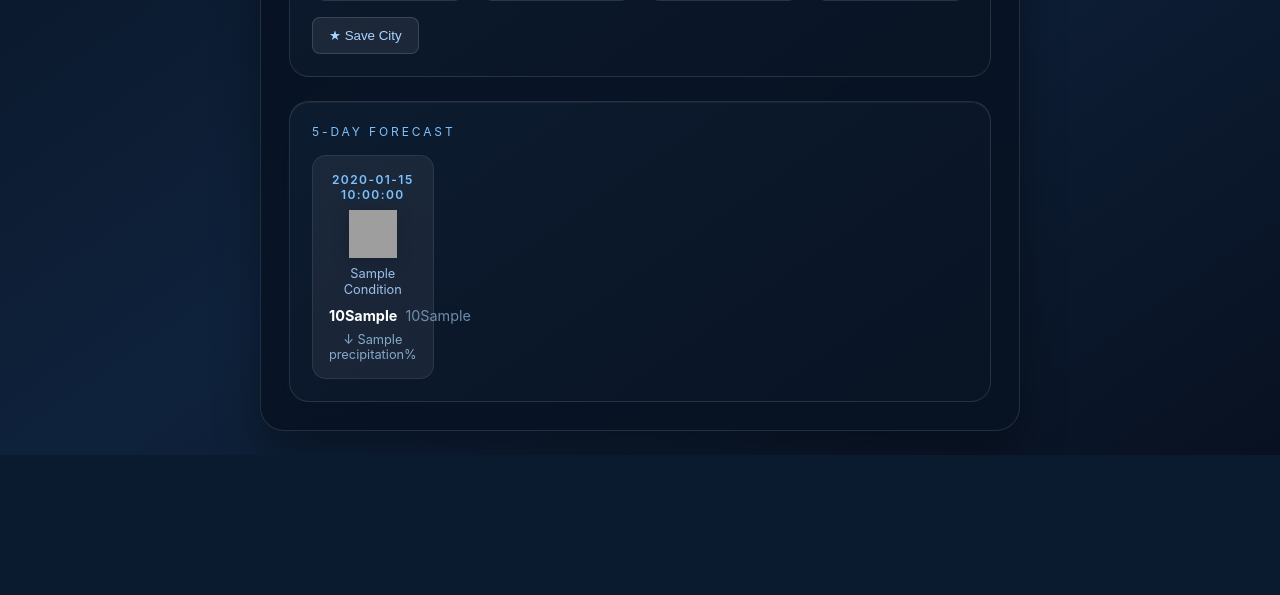
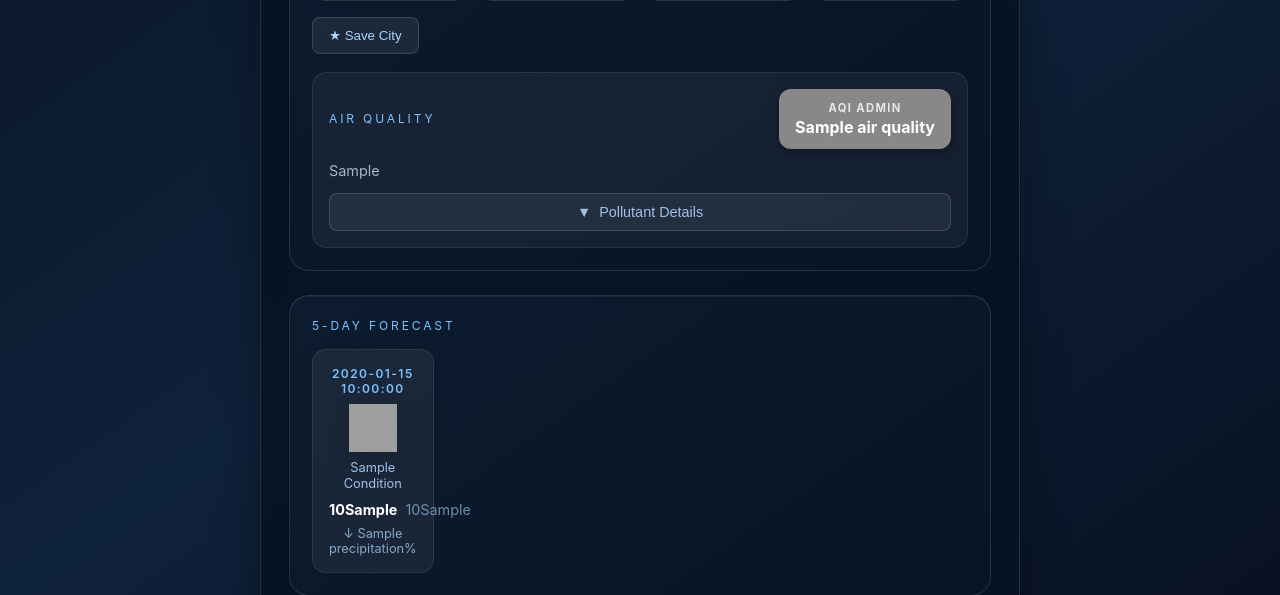
Before and after one commit to liulinda0517/WeatherApp, a Flask app: template templates/index.html in a window 1280 px wide. Shown: the part 509-1104 px from the top of the page. Before the commit the page ends 964 px from the top, so only its background shows below. Run offline with Flask 3, Linux system fonts and the light colour scheme; the template is opened without the code that fills it: most values are stand-ins (such as "Sample title", 1, 10 or a date in 2020); grey boxes are pictures that could not be loaded.

Commit message:
Implement issue #3: Add air quality information

```diff
--- a/app.py
+++ b/app.py
@@ -8,6 +8,7 @@ app = Flask(__name__)
 API_KEY = os.getenv("OPENWEATHER_API_KEY", "")
 BASE_URL = "https://api.openweathermap.org/data/2.5/weather"
 FORECAST_BASE_URL = "https://api.openweathermap.org/data/2.5/forecast"
+AIR_POLLUTION_BASE_URL = "https://api.openweathermap.org/data/2.5/air_pollution"
 
 
 def get_weather(city: str, units: str = "metric"):
@@ -51,6 +52,8 @@ def get_weather(city: str, units: str = "metric"):
         "pressure": main.get("pressure"),
         "unit_symbol": selected_units["label"],
         "wind_unit": selected_units["wind"],
+        "lat": data.get("coord", {}).get("lat"),
+        "lon": data.get("coord", {}).get("lon"),
     }
 
 
@@ -113,10 +116,58 @@ def get_forecast(city: str, units: str = "metric"):
     return forecast_list
 
 
+def get_air_quality(lat: float, lon: float):
+    """Fetch air quality data including AQI and pollutants."""
+    if not API_KEY:
+        raise RuntimeError("Missing OpenWeather API key.")
+
+    # AQI level mapping (1-5)
+    aqi_mapping = {
+        1: {"label": "Good", "color": "#22c55e", "advice": "Air quality is satisfactory."},
+        2: {"label": "Fair", "color": "#eab308", "advice": "Acceptable air quality for most."},
+        3: {"label": "Moderate", "color": "#f97316", "advice": "Sensitive groups may be affected."},
+        4: {"label": "Poor", "color": "#ef4444", "advice": "Everyone may be affected. Reduce outdoor activity."},
+        5: {"label": "Very Poor", "color": "#a855f7", "advice": "Avoid outdoor activity. Wear protection."},
+    }
+
+    params = {
+        "lat": lat,
+        "lon": lon,
+        "appid": API_KEY,
+    }
+
+    response = requests.get(AIR_POLLUTION_BASE_URL, params=params, timeout=10)
+    response.raise_for_status()
+    data = response.json()
+
+    if not data.get("list"):
+        raise ValueError("Unable to fetch air quality data.")
+
+    # Get the first (current) air quality data point
+    current = data["list"][0]
+    main = current.get("main", {})
+    components = current.get("components", {})
+
+    aqi_level = main.get("aqi", 3)  # Default to Moderate if not available
+    aqi_info = aqi_mapping.get(aqi_level, aqi_mapping[3])
+
+    return {
+        "aqi_level": aqi_level,
+        "aqi_label": aqi_info["label"],
+        "aqi_color": aqi_info["color"],
+        "aqi_advice": aqi_info["advice"],
+        "pm25": round(components.get("pm2_5", 0), 1),
+        "pm10": round(components.get("pm10", 0), 1),
+        "o3": round(components.get("o3", 0), 1),
+        "no2": round(components.get("no2", 0), 1),
+    }
+
+
 @app.route("/", methods=["GET", "POST"])
 def index():
     weather = None
     forecast = None
+    air_quality = None
     error = None
     city = ""
     units = "metric"
@@ -139,6 +190,15 @@ def index():
                     # Log forecast error but don't stop app - current weather still shows
                     print(f"Forecast error: {forecast_error}")
                     forecast = None
+
+                # Fetch air quality only if coordinates available
+                if weather and weather.get("lat") and weather.get("lon"):
+                    try:
+                        air_quality = get_air_quality(weather["lat"], weather["lon"])
+                    except Exception as aqi_error:
+                        # Log AQI error but don't stop app - current weather still shows
+                        print(f"Air quality error: {aqi_error}")
+                        air_quality = None
             except requests.RequestException:
                 error = "Weather service is unavailable right now. Please try again later."
             except ValueError as exc:
@@ -146,7 +206,7 @@ def index():
             except RuntimeError as exc:
                 error = str(exc)
 
-    return render_template("index.html", weather=weather, forecast=forecast, city=city, error=error, units=units)
+    return render_template("index.html", weather=weather, forecast=forecast, air_quality=air_quality, city=city, error=error, units=units)
 
 
 if __name__ == "__main__":
--- a/static/css/app.css
+++ b/static/css/app.css
@@ -192,6 +192,137 @@ h1 {
   background: rgba(61, 140, 255, 0.25);
   border-color: rgba(61, 140, 255, 0.5);
   color: #fff;
+}
+
+.air-quality-section {
+  margin-top: 18px;
+  padding: 16px;
+  border-radius: 14px;
+  background: rgba(255, 255, 255, 0.05);
+  border: 1px solid rgba(255, 255, 255, 0.08);
+}
+
+.aqi-header {
+  display: flex;
+  align-items: center;
+  justify-content: space-between;
+  gap: 12px;
+  margin-bottom: 12px;
+}
+
+.aqi-header .eyebrow {
+  margin: 0;
+}
+
+.aqi-badge {
+  display: flex;
+  flex-direction: column;
+  align-items: center;
+  justify-content: center;
+  padding: 12px 16px;
+  border-radius: 12px;
+  min-width: 100px;
+  box-shadow: 0 4px 12px rgba(0, 0, 0, 0.3);
+}
+
+.aqi-level {
+  font-size: 0.7rem;
+  font-weight: 700;
+  text-transform: uppercase;
+  letter-spacing: 0.12em;
+  color: rgba(255, 255, 255, 0.8);
+}
+
+.aqi-label {
+  font-size: 1rem;
+  font-weight: 700;
+  color: #fff;
+  margin-top: 2px;
+}
+
+.aqi-advice {
+  margin: 0 0 12px;
+  font-size: 0.9rem;
+  color: #a8b7cc;
+  line-height: 1.4;
+}
+
+.aqi-toggle-btn {
+  width: 100%;
+  padding: 10px;
+  border: 1px solid rgba(255, 255, 255, 0.14);
+  border-radius: 8px;
+  background: rgba(255, 255, 255, 0.06);
+  color: #9fc0e9;
+  font-weight: 500;
+  cursor: pointer;
+  transition: all 0.2s ease;
+  display: flex;
+  align-items: center;
+  justify-content: center;
+  gap: 8px;
+  font-size: 0.9rem;
+}
+
+.aqi-toggle-btn:hover {
+  background: rgba(255, 255, 255, 0.09);
+}
+
+.toggle-icon {
+  display: inline-block;
+  transition: transform 0.2s ease;
+}
+
+.pollutants-details {
+  margin-top: 12px;
+  animation: slideDown 0.2s ease;
+}
+
+@keyframes slideDown {
+  from {
+    opacity: 0;
+    transform: translateY(-8px);
+  }
+  to {
+    opacity: 1;
+    transform: translateY(0);
+  }
+}
+
+.pollutants-grid {
+  display: grid;
+  grid-template-columns: repeat(4, 1fr);
+  gap: 10px;
+}
+
+.pollutant-item {
+  padding: 12px;
+  border-radius: 10px;
+  background: rgba(255, 255, 255, 0.08);
+  border: 1px solid rgba(255, 255, 255, 0.1);
+  text-align: center;
+}
+
+.pollutant-label {
+  display: block;
+  font-size: 0.75rem;
+  text-transform: uppercase;
+  letter-spacing: 0.12em;
+  color: #7dc2ff;
+  margin-bottom: 6px;
+}
+
+.pollutant-value {
+  display: block;
+  font-size: 1.1rem;
+  color: #fff;
+  margin-bottom: 4px;
+}
+
+.pollutant-unit {
+  display: block;
+  font-size: 0.75rem;
+  color: #84a9c8;
 }
 
 .weather-card {
--- a/templates/index.html
+++ b/templates/index.html
@@ -71,6 +71,48 @@
             <button type="button" class="save-favorite-btn" id="saveFavoriteBtn" onclick="saveFavorite('{{ weather.city }}')">
               ★ Save City
             </button>
+
+            {% if air_quality %}
+              <div class="air-quality-section">
+                <div class="aqi-header">
+                  <p class="eyebrow">Air Quality</p>
+                  <div class="aqi-badge" style="background-color: {{ air_quality.aqi_color }};">
+                    <span class="aqi-level">AQI {{ air_quality.aqi_level }}</span>
+                    <span class="aqi-label">{{ air_quality.aqi_label }}</span>
+                  </div>
+                </div>
+                <p class="aqi-advice">{{ air_quality.aqi_advice }}</p>
+
+                <button type="button" class="aqi-toggle-btn" onclick="togglePollutants()">
+                  <span class="toggle-icon">▼</span> Pollutant Details
+                </button>
+
+                <div class="pollutants-details" id="pollutantsDetails" style="display: none;">
+                  <div class="pollutants-grid">
+                    <div class="pollutant-item">
+                      <span class="pollutant-label">PM2.5</span>
+                      <strong class="pollutant-value">{{ air_quality.pm25 }}</strong>
+                      <span class="pollutant-unit">µg/m³</span>
+                    </div>
+                    <div class="pollutant-item">
+                      <span class="pollutant-label">PM10</span>
+                      <strong class="pollutant-value">{{ air_quality.pm10 }}</strong>
+                      <span class="pollutant-unit">µg/m³</span>
+                    </div>
+                    <div class="pollutant-item">
+                      <span class="pollutant-label">O₃</span>
+                      <strong class="pollutant-value">{{ air_quality.o3 }}</strong>
+                      <span class="pollutant-unit">µg/m³</span>
+                    </div>
+                    <div class="pollutant-item">
+                      <span class="pollutant-label">NO₂</span>
+                      <strong class="pollutant-value">{{ air_quality.no2 }}</strong>
+                      <span class="pollutant-unit">µg/m³</span>
+                    </div>
+                  </div>
+                </div>
+              </div>
+            {% endif %}
           </article>
 
           {% if forecast %}
@@ -194,6 +236,20 @@
         }
       }
 
+      function togglePollutants() {
+        const details = document.getElementById("pollutantsDetails");
+        const btn = event.currentTarget;
+        const icon = btn.querySelector(".toggle-icon");
+
+        if (details.style.display === "none") {
+          details.style.display = "block";
+          icon.textContent = "▲";
+        } else {
+          details.style.display = "none";
+          icon.textContent = "▼";
+        }
+      }
+
       // Set data-city attribute on save button when weather is displayed
       document.addEventListener("DOMContentLoaded", function () {
         const saveFavoriteBtn = document.getElementById("saveFavoriteBtn");
```
Also changed, not shown: other parts of static/css/app.css (+52 -0 lines).
